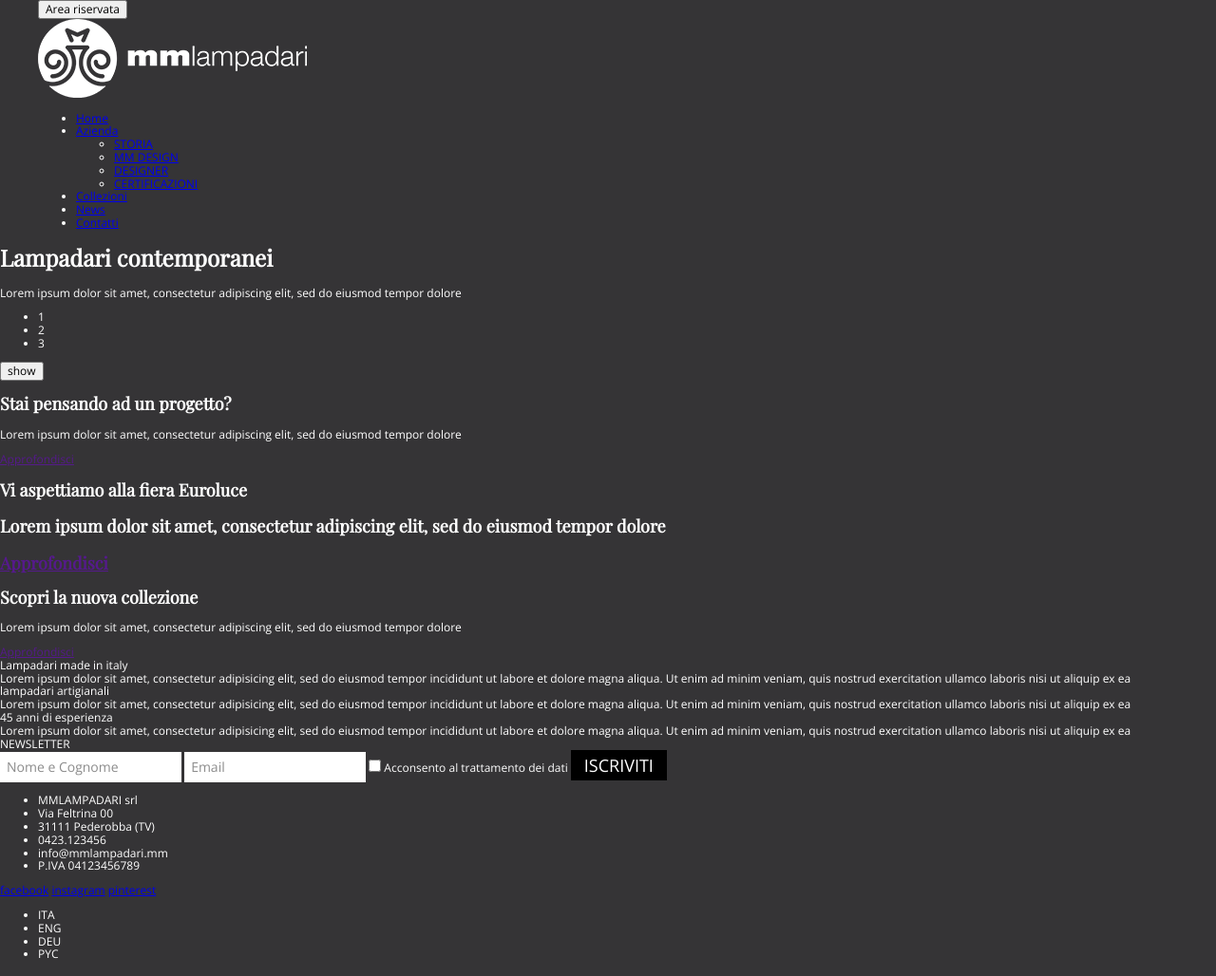
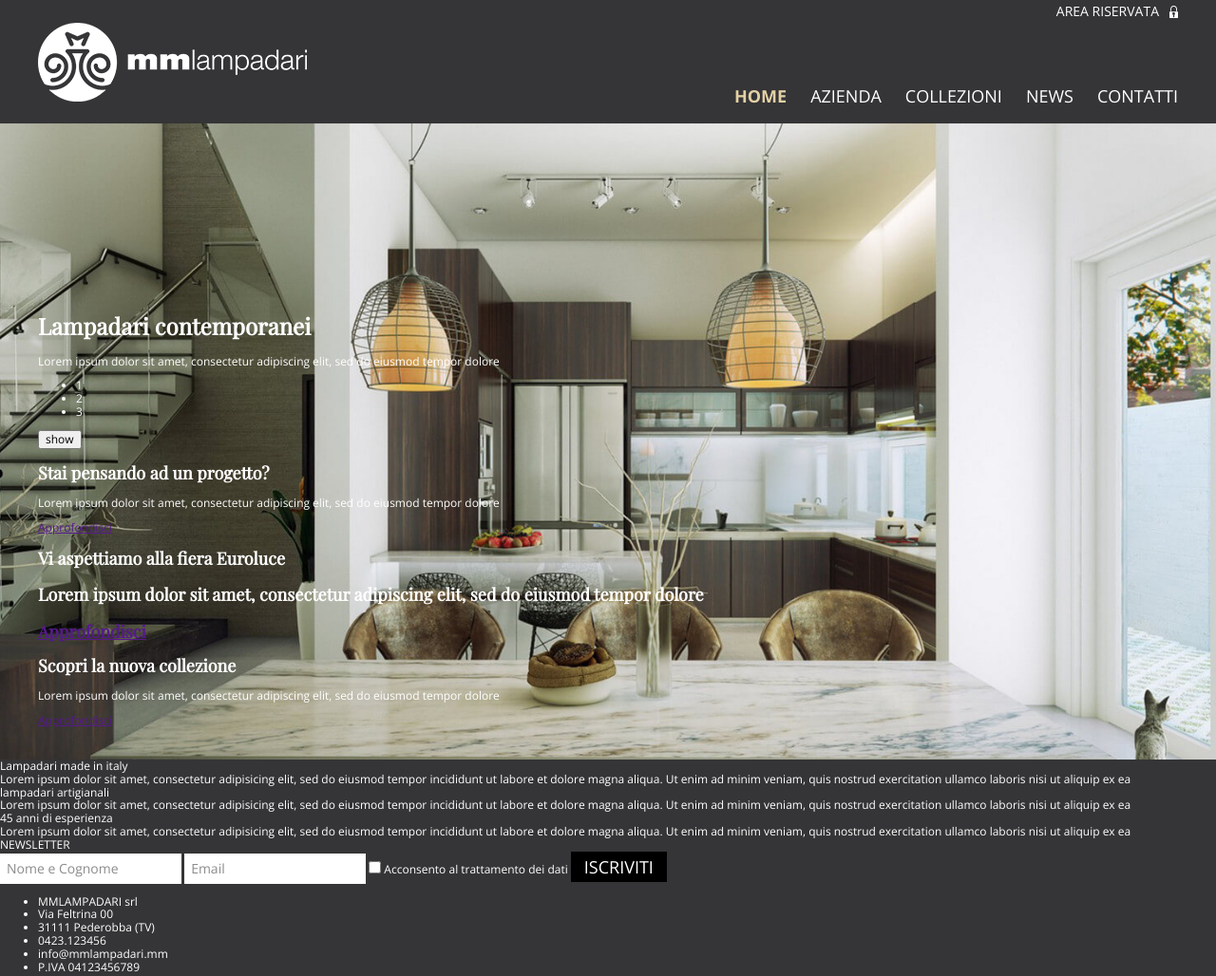
Before and after one commit to clazstudio/adci-frontend-junior-initial-task, a plain HTML site: page index.html in a window 1280 px wide. Shown: the top 1028 px of the page at 95% size. Drawn offline with nearby package versions, Linux system fonts and the light colour scheme.

Commit message:
Add header styles

```diff
--- a/index.html
+++ b/index.html
@@ -7,12 +7,12 @@
   <title>MM Lampadari</title>
 
   <link href="https://fonts.googleapis.com/css?family=Playfair+Display&display=swap" rel="stylesheet">
-  <link href="https://fonts.googleapis.com/css?family=Open+Sans&display=swap" rel="stylesheet">
+  <link href="https://fonts.googleapis.com/css?family=Open+Sans:400,600,700&display=swap" rel="stylesheet">
 
   <link href="./normalize.css" rel="stylesheet">
   <link href="./style.css" rel="stylesheet">
 </head>
-<body>
+<body class="layout">
   <div hidden>
     <div>
       <div>Area riservata</div>
@@ -47,23 +47,23 @@
     </div>
   </div>
 
-	<header class="header">
+	<header class="header layout__header">
   <div class="container header__container">
     <div class="header__top-part">
-      <button>Area riservata</button>
+      <button class="area-riservata-button">Area riservata</button>
     </div>
     <div class="header__bottom-part">
       <img class="header__logo" src="img/logo.png" alt="MM Lampadari Logo">
       <nav class="nav header__nav">
         <ul class="nav__list">
-          <li class="nav__item"><a class="nav__link" href="#">Home</a></li>
+          <li class="nav__item"><a class="nav__link nav__link--active" href="#">Home</a></li>
           <li class="nav__item">
             <a class="nav__link" href="#Azienda">Azienda</a>
-            <ul>
-              <li><a class="nav__link" href="#STORIA">STORIA</a></li>
-              <li><a class="nav__link" href="#MMDESIGN">MM DESIGN</a></li>
-              <li><a class="nav__link" href="#DESIGNER">DESIGNER</a></li>
-              <li><a class="nav__link" href="#CERTIFICAZIONI">CERTIFICAZIONI</a></li>
+            <ul class="nav__list">
+              <li class="nav__item"><a class="nav__link" href="#STORIA">STORIA</a></li>
+              <li class="nav__item"><a class="nav__link" href="#MMDESIGN">MM DESIGN</a></li>
+              <li class="nav__item"><a class="nav__link" href="#DESIGNER">DESIGNER</a></li>
+              <li class="nav__item"><a class="nav__link" href="#CERTIFICAZIONI">CERTIFICAZIONI</a></li>
             </ul>
           </li>
           <li class="nav__item"><a class="nav__link" href="#Collezioni">Collezioni</a></li>
@@ -75,10 +75,11 @@
   </div>
   </header>
 
-  <main>
-    <div>
-        <h1>Lampadari contemporanei</h1>
-        <p>Lorem ipsum dolor sit amet, consectetur adipiscing elit, sed do eiusmod tempor dolore</p>
+  <main class="layout__page home">
+  <div class="container home__container">
+    <div class="home__slogan">
+      <h1>Lampadari contemporanei</h1>
+      <p>Lorem ipsum dolor sit amet, consectetur adipiscing elit, sed do eiusmod tempor dolore</p>
     </div>
 
     <ul>
@@ -113,9 +114,10 @@
         </section>
       </div>
     </div>
+  </div>
   </main>
 
-  <footer class="footer">
+  <footer class="footer layout__footer">
     <section class="footer__section">
       <header>Lampadari made in italy</header>
       Lorem ipsum dolor sit amet, consectetur adipisicing elit, sed do eiusmod tempor incididunt ut labore et dolore magna aliqua. Ut enim ad minim veniam, quis nostrud exercitation ullamco laboris nisi ut aliquip ex ea
--- a/style.css
+++ b/style.css
@@ -6,16 +6,172 @@ body {
   background-color: #353436;
 }
 
-/* ? */
+/* TODO: ? */
 h1, h2, h3, h4, h5 {
   font-family: 'Playfair Display', serif;
 }
 
 .container {
-  width: 1200px;
+  width: 100%;
+  max-width: 1200px;
   margin: 0 auto;
 }
 
+/* *** header *** */
+
+.header {
+  background-color: #353436;
+}
+
+.header__container {
+  display: flex;
+  flex-direction: column;
+  flex-wrap: nowrap;
+}
+
+.header__top-part {
+  display: flex;
+  flex-direction: row-reverse;
+}
+
+.header__bottom-part {
+  display: flex;
+  flex-direction: row;
+  flex-wrap: wrap;
+  align-items: center;
+  flex-grow: 1;
+}
+
+.header__logo {
+  display: block;
+  margin-right: auto;
+  margin-bottom: 23px;
+}
+
+.header__nav {
+  align-self: flex-end;
+}
+
+.area-riservata-button {
+  display: inline-block;
+  padding: 0 20px 0 0;
+
+  border: none;
+  background: none;
+  cursor: pointer;
+  text-transform: uppercase;
+  background-image: url("img/lock.png");
+  background-repeat: no-repeat;
+  /* FIXME: wrong position */
+  background-position: center right;
+
+  color: #ffffff;
+  font-family: "Open Sans", sans-serif;
+  font-size: 14px;
+  line-height: 24px;
+  font-weight: 400;
+}
+
+/* *** home *** */
+
+.home {
+  /* FIXME: wrong bg size and pos */
+  background-image: url("img/main-bg-1.jpeg");
+  background-position: 38% 100%;
+  background-size: cover;
+  height: 670px;
+
+  /* prevent margin collapsing */
+  overflow: hidden;
+}
+
+.home__slogan {
+  margin-top: 200px;
+}
+
+
+/* *** footer *** */
+
+
+
+/* ********************************** */
+
+/* *** nav *** */
+/* FIXME: font weight jumps */
+
+.nav__list {
+  display: flex;
+  flex-direction: row;
+  flex-wrap: nowrap;
+  padding: 0;
+  margin: 0;
+
+  background-color: #353436;
+  list-style: none;
+
+  font-kerning: none;
+}
+
+.nav__item {
+  position: relative;
+  margin-left: 25px;
+  padding: 20px 0;
+
+  font-size: 18px;
+  line-height: 1;
+}
+
+.nav__link {
+  color: #ffffff;
+  font-weight: 400;
+  text-decoration: none;
+  text-transform: uppercase;
+  cursor: pointer;
+}
+
+.nav__link:hover {
+  color: #e2d1a6;
+  font-weight: 600;
+}
+
+.nav__link--active {
+  color: #e2d1a6;
+  font-weight: 700;
+  cursor: default;
+}
+
+.nav__link--active:hover {
+  font-weight: 700;
+}
+
+/* sub-menu */
+.nav__item .nav__list {
+  display: none;
+  padding: 8px;
+}
+
+/* show sub-menu on hover or focus */
+/* FIXME: sub-menu is not accesible from keyboard */
+.nav__item:hover .nav__list {
+  position: absolute;
+  display: flex;
+  flex-direction: column;
+  top: 58px;
+  left: -16px;
+}
+
+/* sub-item */
+.nav__item .nav__item {
+  margin-left: 0;
+  padding: 8px;
+
+  font-size: 16px;
+  border-top: solid 1px #fff;
+}
+
+.nav__item .nav__item:first-of-type {
+  border-top: none;
+}
 
 /* *** checkbox *** */
 
@@ -28,6 +184,7 @@ h1, h2, h3, h4, h5 {
 }
 
 .checkbox__input {
+  /* FIXME: firefox doesnt resize checkbox */
   width: 8px;
   height: 8px;
   opacity: 0;
```
